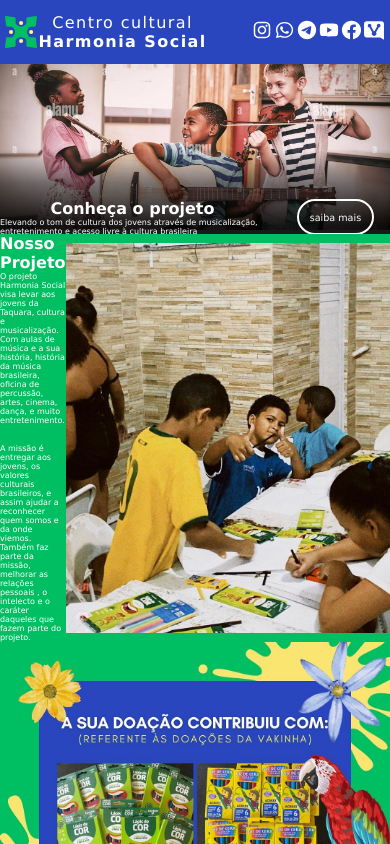
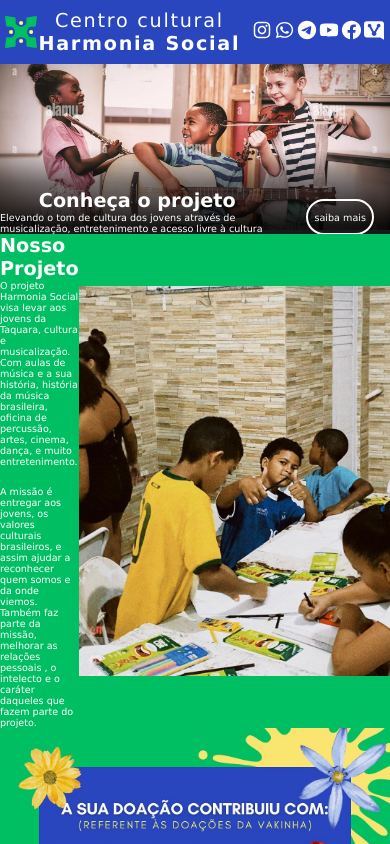
Before and after one commit to Rakodashi/harmonia-social, a React (Create React App) app in the folder harmonia-social/: page / in a window 390 px wide. Shown: the top 844 px of the page. Built offline with nearby package versions, Linux system fonts and the light colour scheme.

Commit message:
Testing fonts sizing in mobile breakpoint

```diff
--- a/harmonia-social/src/index.scss
+++ b/harmonia-social/src/index.scss
@@ -285,10 +285,10 @@
     html, body {
 
       h1 {
-        font-size: 1rem;
+        font-size: 1.2rem;
       }
       p {
-        font-size: .5rem;
+        font-size: .6rem;
       }
 
       .social-btns {
```
